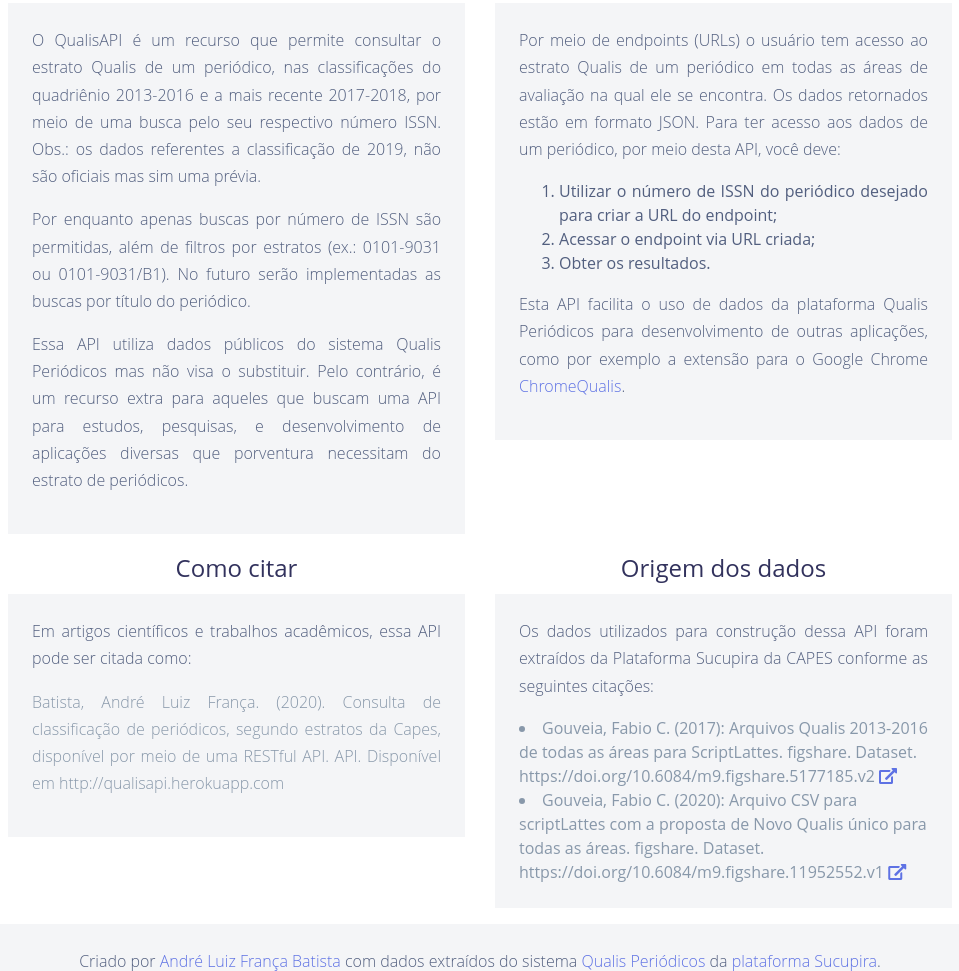
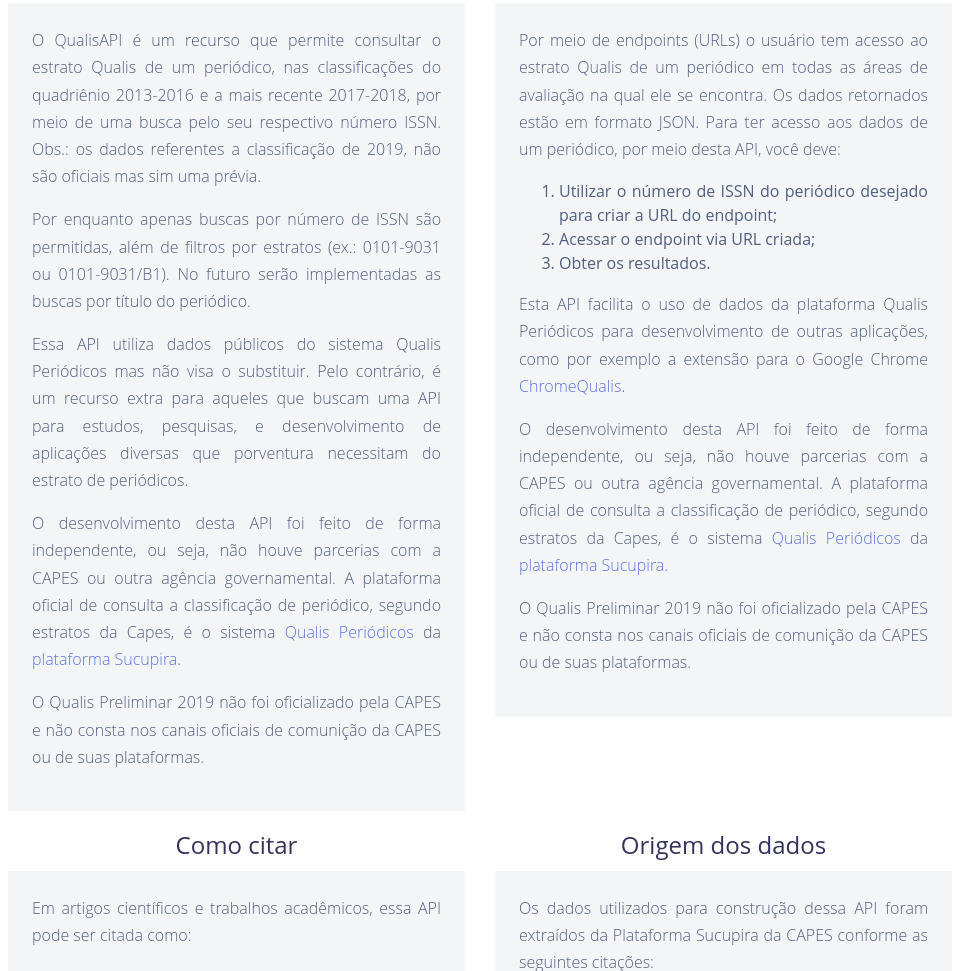
Before and after one commit to andreluizfrancabatista/qualisapi, a website: page views/about.html in a window 1280 px wide. Shown: the part 400-1371 px from the top of the page, without its empty margins (160-1119 px from the left). Drawn offline with Linux system fonts and the light colour scheme; files that its build step writes are made by us from their sources; files whose address does not match are found by name.

Commit message:
Add some content

```diff
--- a/views/about.html
+++ b/views/about.html
@@ -128,6 +128,15 @@
           <p>Essa API utiliza dados públicos do sistema Qualis Periódicos mas não visa o substituir. Pelo contrário, é
             um recurso extra para aqueles que buscam uma API para estudos, pesquisas, e desenvolvimento de aplicações
             diversas que porventura necessitam do estrato de periódicos.</p>
+          <p>O desenvolvimento desta API foi feito de forma independente, ou seja, não houve parcerias com a CAPES ou
+            outra agência governamental. A plataforma oficial de consulta a classificação de periódico, segundo estratos
+            da Capes, é o sistema <a
+              href="https://sucupira.capes.gov.br/sucupira/public/consultas/coleta/veiculoPublicacaoQualis/listaConsultaGeralPeriodicos.jsf"
+              target="_blank">Qualis Periódicos</a> da <a href="https://sucupira.capes.gov.br/"
+              target="_blank">plataforma
+              Sucupira</a>.</p>
+          <p>O Qualis Preliminar 2019 não foi oficializado pela CAPES e não consta nos canais oficiais de comunição da
+            CAPES ou de suas plataformas. </p>
         </div>
       </div>
       <div class="col-md-6">
@@ -148,6 +157,16 @@
             aplicações, como por exemplo a extensão para o Google Chrome <a
               href="https://chrome.google.com/webstore/detail/chromequalis/gpcehgmogffgjgdjdlcmkglfmgdmhfcj"
               target="_blank">ChromeQualis</a>.</p>
+          <p>O desenvolvimento desta API foi feito de forma independente, ou seja, não houve parcerias com a CAPES
+            ou outra agência governamental. A plataforma oficial de consulta a classificação de periódico, segundo
+            estratos da Capes, é o sistema <a
+              href="https://sucupira.capes.gov.br/sucupira/public/consultas/coleta/veiculoPublicacaoQualis/listaConsultaGeralPeriodicos.jsf"
+              target="_blank">Qualis Periódicos</a> da <a href="https://sucupira.capes.gov.br/"
+              target="_blank">plataforma
+              Sucupira</a>.</p>
+          <p>O Qualis Preliminar 2019 não foi oficializado pela CAPES e não consta nos canais oficiais de comunição
+            da
+            CAPES ou de suas plataformas. </p>
         </div>
       </div>
     </div>
@@ -177,7 +196,8 @@
               href="https://doi.org/10.6084/m9.figshare.5177185.v2" target="_blank"><i
                 class="fas fa-external-link-alt"></i></a>
           </li>
-          <li class="text-left text-muted">Gouveia, Fabio C. (2020): Arquivo CSV para scriptLattes com a proposta de Novo Qualis
+          <li class="text-left text-muted">Gouveia, Fabio C. (2020): Arquivo CSV para scriptLattes com a proposta de
+            Novo Qualis
             único para todas as
             áreas. figshare. Dataset. https://doi.org/10.6084/m9.figshare.11952552.v1 <a
               href="https://doi.org/10.6084/m9.figshare.11952552.v1" target="_blank"><i
```
Also changed, not shown: views/index.html (+35 -6 lines).
